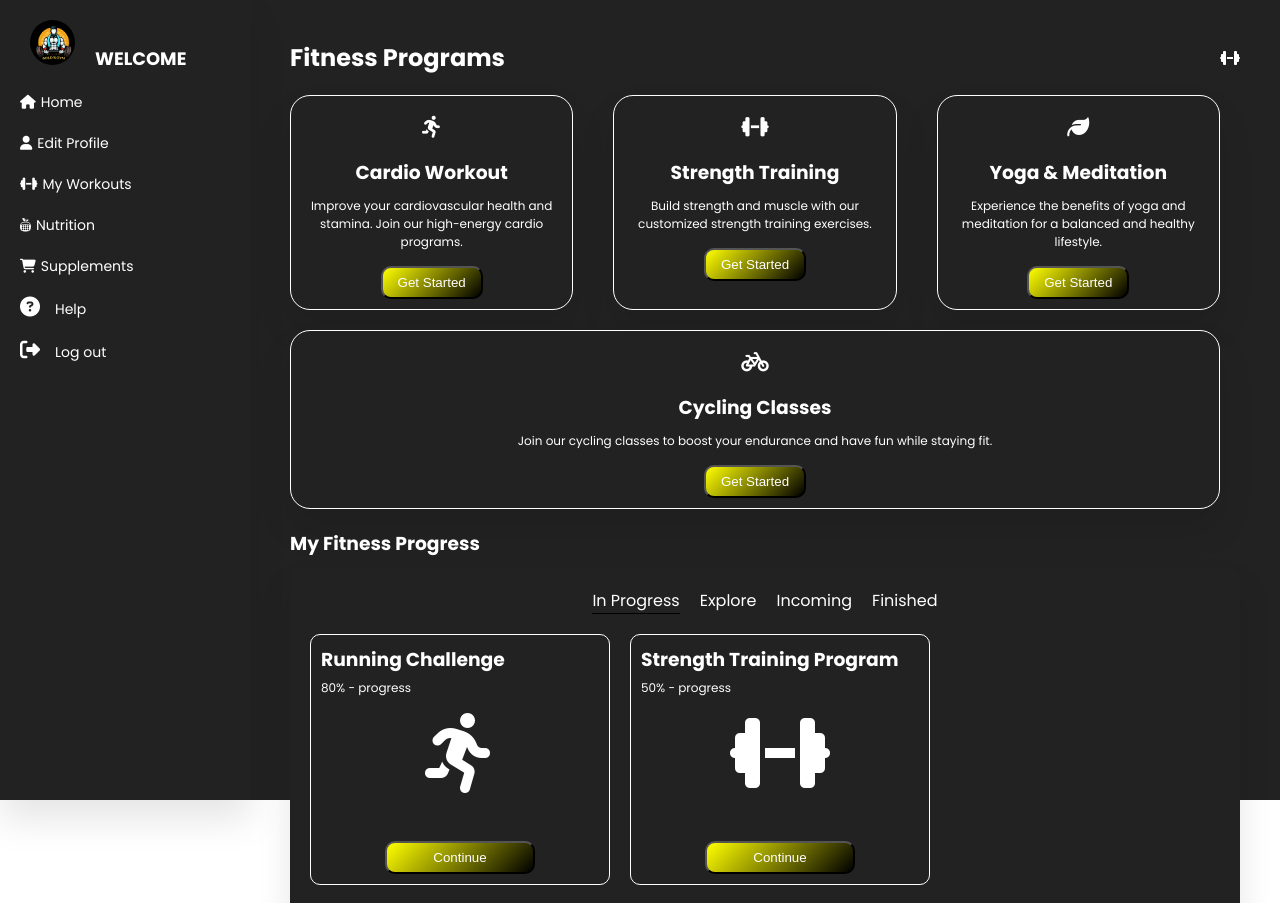
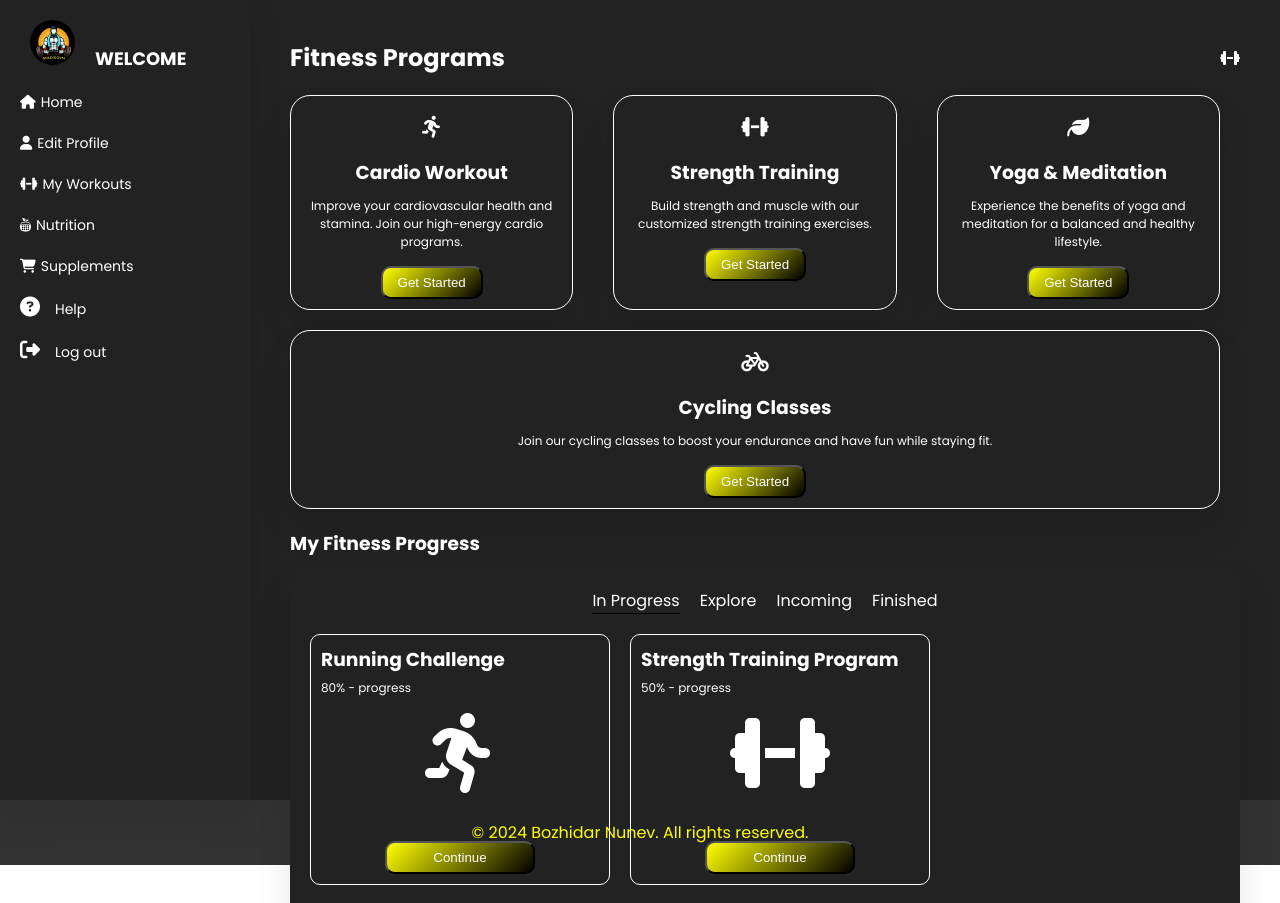
Before and after one commit to Bozhidar-tech/SoftUni-Angular-Project, an Angular app in the folder gym/: page /dashboard in a window 1280 px wide. Shown: the top 903 px of the page. Built offline with nearby package versions, Linux system fonts and the light colour scheme; sample sign-in values are in the browser's storage.

Commit message:
Small html/css changes

```diff
--- a/gym/src/app/home-components/classes/classes.component.ts
+++ b/gym/src/app/home-components/classes/classes.component.ts
@@ -7,9 +7,9 @@ import { Component } from '@angular/core';
 })
 export class ClassesComponent {
   schedule = [
-    { day: 'morning', classes: [{ name: 'Fit Mix', trainer: 'Lars Wolf', time: '08:00 - 09:30' }, { name: 'Bodytone', trainer: 'Kerstin Ahlefeld', time: '10:00 - 11:30' }] },
-    { day: 'noon', classes: [{ name: 'Step', trainer: 'Ralf Dr Kunkle', time: '12:00 - 13:30' }] },
-    { day: 'afternoon', classes: [{ name: 'Dance Moves', trainer: 'Ralf Dr Kunkle', time: '13:00 - 14:30' }, { name: 'Pilates', trainer: 'Kerstin Ahlefeld', time: '15:00 - 16:30' }, { name: 'Jumping Fitness', trainer: 'Julia Frank', time: '17:00 - 18:00' }] },
+    { day: 'morning', classes: [{ name: 'Boxing', trainer: 'Canelo Alvarez', time: '08:00 - 09:30' }, { name: 'Bodybuilding', trainer: 'Chris Bumstead', time: '10:00 - 11:30' }] },
+    { day: 'noon', classes: [{ name: 'Boxing', trainer: 'Canelo Alvarez', time: '12:00 - 13:30' }] },
+    { day: 'afternoon', classes: [{ name: 'Nutrition Class', trainer: 'Greg Doucette', time: '13:00 - 14:30' }, { name: 'Bodybuilding', trainer: 'Chris Bumstead', time: '15:00 - 16:30' }, { name: 'Boxing', trainer: 'Canelo Alvarez', time: '17:00 - 18:00' }] },
     { day: 'evening', classes: [{ name: 'Nutrition Class', trainer: 'Greg Doucette', time: '18:30 - 19:30' }, { name: 'Boxing', trainer: 'Canelo Alvarez', time: '20:00 - 21:30' }, { name: 'Bodybuilding', trainer: 'Chris Bumstead', time: '22:00 - 23:30' }] },
   ];
 }
--- a/gym/src/app/home-components/shop/shop.component.css
+++ b/gym/src/app/home-components/shop/shop.component.css
@@ -125,3 +125,11 @@ header nav a:hover{
 .update-button:hover {
     background: linear-gradient(135deg, #FF8C00, #333333);
 }
+
+footer {
+    width: 100%;
+    background-color: #333;
+    color: #FFFF00;
+    padding: 20px;
+    text-align: center;
+  }
--- a/gym/src/app/home-components/shop/shop.component.html
+++ b/gym/src/app/home-components/shop/shop.component.html
@@ -40,3 +40,8 @@
         </div>
     </div>
 </div>
+
+
+<footer>
+    <p>&copy; 2024 Bozhidar Nunev. All rights reserved.</p>
+  </footer>
--- a/gym/src/app/user/dashboard/dashboard.component.css
+++ b/gym/src/app/user/dashboard/dashboard.component.css
@@ -187,6 +187,14 @@ a:hover {
   margin: 0 auto;
 }
 
+footer {
+  width: 100%;
+  background-color: #333;
+  color: #FFFF00;
+  padding: 20px;
+  text-align: center;
+}
+
 @media screen and (min-width: 768px) {
   /* Container Styles */
   .container {
--- a/gym/src/app/user/dashboard/dashboard.component.html
+++ b/gym/src/app/user/dashboard/dashboard.component.html
@@ -127,3 +127,6 @@
       </section>
     </section>
   </div>
+  <footer>
+    <p>&copy; 2024 Bozhidar Nunev. All rights reserved.</p>
+  </footer>
--- a/gym/src/app/user/nutrition/nutrition.component.css
+++ b/gym/src/app/user/nutrition/nutrition.component.css
@@ -56,8 +56,12 @@ h1 {
 }
 
 .article {
+    border: 1px solid #fff;
+    padding: 20px;
+}
+
+.article:hover{
     border: 1px solid #FFFF00;
-    padding: 20px;
 }
 
 .article h3 {
--- a/gym/src/app/user/strength-training/strength-training.component.css
+++ b/gym/src/app/user/strength-training/strength-training.component.css
@@ -29,12 +29,19 @@
   flex-wrap: wrap;
   justify-content: space-between;
   flex-direction: start;
+  padding: 10px;
 }
 
 .video {
   width: calc(25% - 20px);
   margin-bottom: 20px;
   padding: 10px;
+  border: 1px solid #fff;
+}
+
+.video:hover{
+  color: #FFFF00;
+  border: 1px solid #FFFF00;
 }
 
 .video p {
--- a/gym/src/app/user/workouts/workouts.component.css
+++ b/gym/src/app/user/workouts/workouts.component.css
@@ -1,29 +1,3 @@
-.navbar {
-  background-color: #222;
-  padding: 10px;
-}
-
-.nav-items {
-  list-style: none;
-  display: flex;
-  margin: 0;
-  padding: 0;
-}
-
-.nav-items li {
-  margin-right: 20px;
-}
-
-.nav-items a {
-  text-decoration: none;
-  color: #fff;
-}
-
-.nav-items a:hover {
-
-  color: #FFFF00;
-}
-
 .wrapper {
   display: flex;
   min-height: 100vh;
@@ -157,3 +131,11 @@ td {
   border: 1px solid #ddd;
   text-align: left;
 }
+
+footer {
+  width: 100%;
+  background-color: #333;
+  color: #FFFF00;
+  padding: 20px;
+  text-align: center;
+}
--- a/gym/src/app/user/workouts/workouts.component.html
+++ b/gym/src/app/user/workouts/workouts.component.html
@@ -1,10 +1,3 @@
-<nav class="navbar">
-  <ul class="nav-items">
-    <li><a href="/">Home</a></li>
-    <li><a href="/dashboard">My Dashboard</a></li>
-  </ul>
-</nav>
-
 <div class="wrapper">
   <div class="container">
     <form class="workouts" [formGroup]="workoutForm" (submit)="addWorkout()">
@@ -57,3 +50,7 @@
     </table>
   </div>
 </div>
+
+<footer>
+  <p>&copy; 2024 Bozhidar Nunev. All rights reserved.</p>
+</footer>
```
